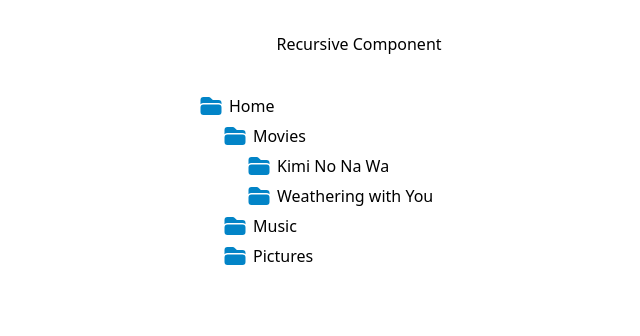
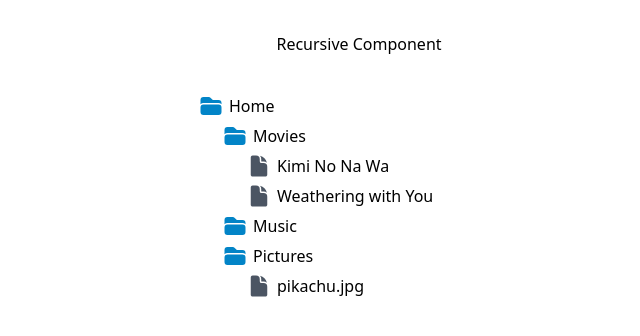
Before and after one commit to Sailwayfun/recursive-component, a React (Vite) app in the folder react/: page / in a window 1280 px wide. Shown: the top 336 px of the page, without its empty margins (281-921 px from the left). Built offline with nearby package versions, Linux system fonts and the light colour scheme.

Commit message:
display files

```diff
--- a/react/src/components/Folders/index.tsx
+++ b/react/src/components/Folders/index.tsx
@@ -1,4 +1,5 @@
 import { FolderIcon } from "@heroicons/react/24/solid";
+import { DocumentIcon } from "@heroicons/react/24/solid";
 
 interface Folder {
   name: string;
@@ -13,8 +14,8 @@ const folders: Folder[] = [
         name: "Movies",
         folders: [{ name: "Kimi No Na Wa" }, { name: "Weathering with You" }],
       },
-      { name: "Music" },
-      { name: "Pictures" },
+      { name: "Music", folders: [] },
+      { name: "Pictures", folders: [{ name: "pikachu.jpg" }] },
     ],
   },
 ];
@@ -35,7 +36,8 @@ function Folder({ folder }: { folder: Folder }) {
   return (
     <li className="my-1.5" key={folder.name}>
       <span className="flex items-center gap-1.5">
-        <FolderIcon className="size-6 text-sky-600" />
+        {folder.folders && <FolderIcon className="size-6 text-sky-600" />}
+        {!folder.folders && <DocumentIcon className="size-6 text-gray-600" />}
         {folder.name}
       </span>
 
```
